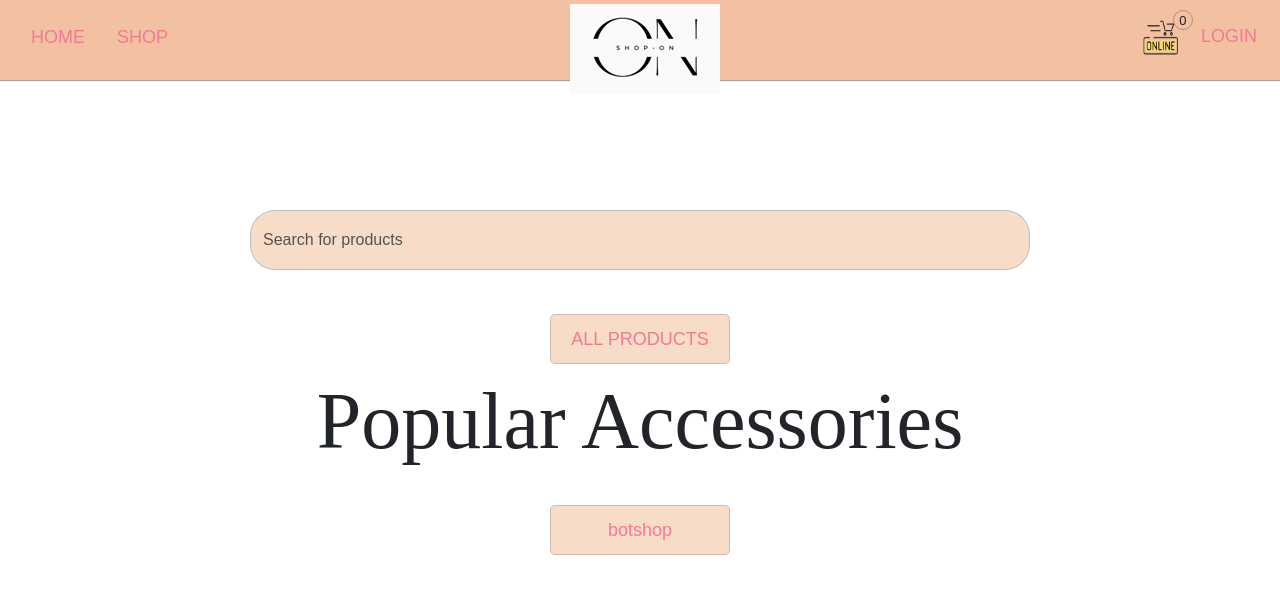
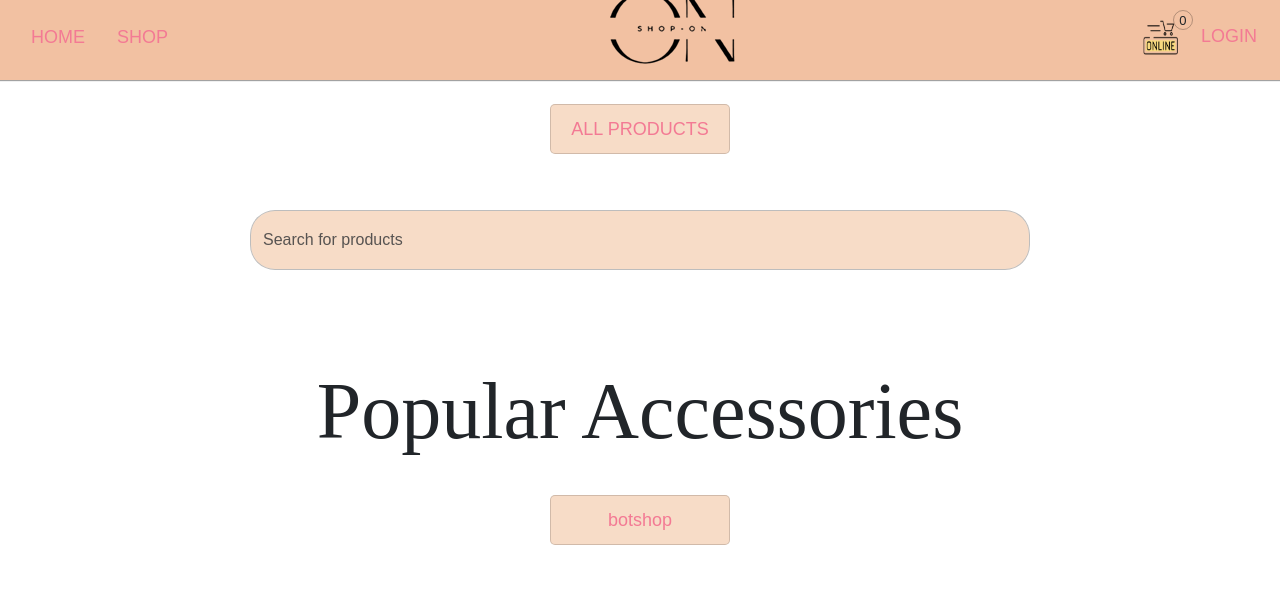
Before and after one commit to Ingahni/misticshop, a Django app: page / in a window 1280 px wide. Shown: the top 594 px of the page. Run offline with Django 5.2, Linux system fonts and the light colour scheme; data that the repository does not hold is empty; some libraries are stand-ins or nearby versions; some web fonts are replaced.

Commit message:
modification btn

```diff
--- a/elit/main/static/css/base.css
+++ b/elit/main/static/css/base.css
@@ -88,30 +88,51 @@
 
 .elit-logo {
     position: fixed;
-    top: 0.5%;
-    left: 44.5%;
+    bottom: 89.5%;
+    left: 45.5%;
 }
 
 .home {
     align-items: center;
+    margin-top: 250px;
 }
 
-.home-title {
+.home-btn {
+    width: 80px;
+    height: 80px;
+    border-radius: 50%;
+    display: flex;
+    align-items: center;
+    justify-content: center;
+
+    text-transform: uppercase;
+    text-align: center;
+    background-color: #007bff;
+    /* Bootstrap primary */
+    /* text-decoration: none; */
+    transition: 0.3s ease;
+}
+
+.home-btn:hover {
+    background-color: #0056b3;
+    text-decoration: none;
+}
+
+/* .home-title {
     margin-top: 210px;
     margin-bottom: 50px;
-}
+} */
 
 .home-search {
     display: flex;
     position: absolute;
     align-items: center;
     justify-content: center;
-    width: 100%;
-    max-width: 1300px;
+    /* width: 100%; */
+    /* max-width: 1300px; */
     top: 30%;
     left: 50%;
     transform: translate(-50%, -50%);
-
 }
 
 .form-control {
@@ -119,7 +140,6 @@
     align-items: center;
     justify-content: center;
     /* position: absolute; */
-
     width: 780px;
     height: 60px;
     border: 1px solid #00000042;
--- a/elit/main/templates/main/base.html
+++ b/elit/main/templates/main/base.html
@@ -32,7 +32,7 @@
                     </ul>
                 </nav>
                  <div class="header-logo">
-                    <a href="/"><img src="{% static 'img/logo.png' %}" alt="" class="elit-logo"></a>
+                    <a href="/"><img src="{% static 'img/Picsart_25.png' %}" alt="" class="elit-logo"></a>
                 </div>
                 <div class="header-profile pt-2">
                     <a href="{% url 'cart:cart_detail' %}"><img src="{% static 'img/cart_online.png' %}" alt="" class="grob"></a>
--- a/elit/main/templates/main/index/index.html
+++ b/elit/main/templates/main/index/index.html
@@ -4,16 +4,18 @@
 {% block title %}Home{% endblock title %}
 
 {% block content %}
-    <section class="home d-flex flex-column">
-        <div class="home-search d-flex flex-column align-items-center:">
-            <form><input type="search" class="form-control" placeholder="Search for products"></form>
-        </div>
-        <div class="home-title d-flex flex-column align-items-center">
+    <section class="search d-flex justify-content-center align-items-center">
+        <div class="home-title">
             <a href="#" class="home-btn mt-4">ALL PRODUCTS</a>
         </div>
+        <div class="home-search me-3">
+            <form><input type="search" class="form-control" placeholder="Search for products">
+            </form>
+        </div>
+    </section>
 
+    <section class="home d-flex flex-column">
         <div class="home-recomendation">
-
             <div class="rec-title mb-4">
                 <h3><span>Popular Accessories</span></h3>
             </div>
```
Also changed, not shown: elit/main/static/img/Picsart_25.png (added).
